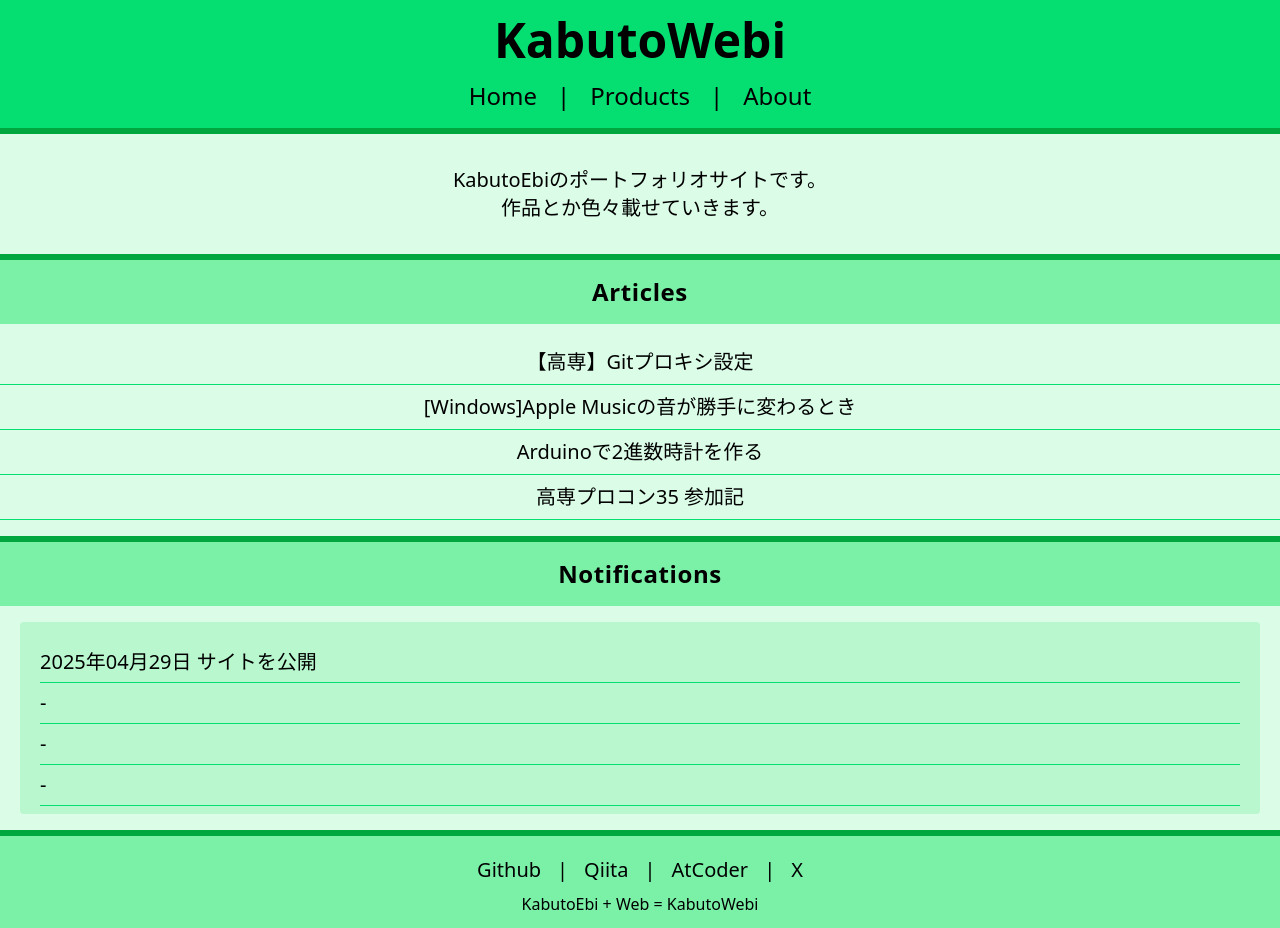
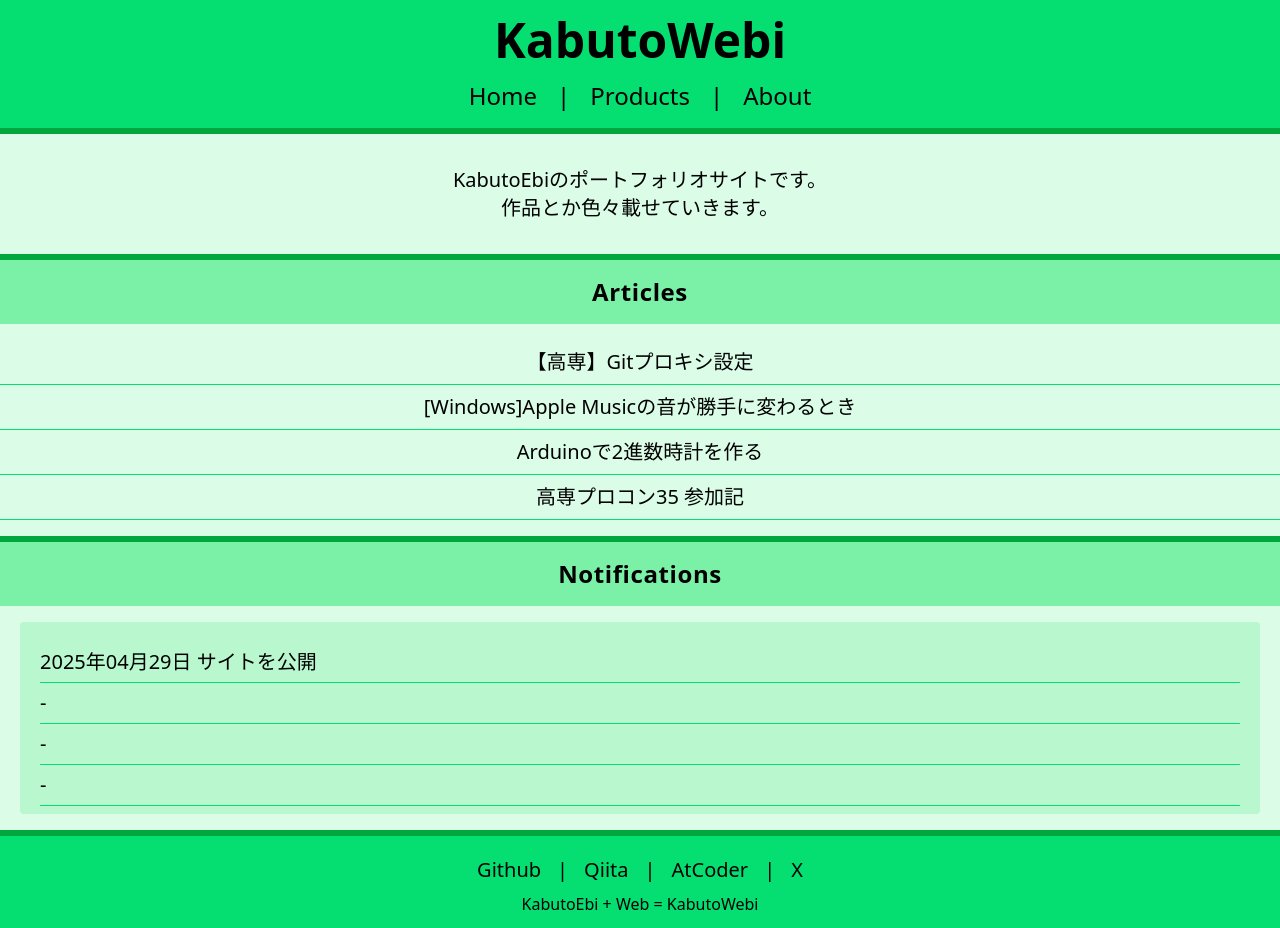
Before and after one commit to KabutoEbi/KabutoWebi, a React (Vite) app: page / in a window 1280 px wide. Built offline with nearby package versions, Linux system fonts and the light colour scheme.

Commit message:
adjust color

```diff
--- a/src/components/Footer.jsx
+++ b/src/components/Footer.jsx
@@ -2,7 +2,7 @@ import React from "react";
 
 const Footer = () => {
     return (
-        <div className="textcenter mt-4 bg-green-300 border-t-6 border-green-600 p-3">
+        <div className="textcenter mt-4 bg-green-400 border-t-6 border-green-600 p-3">
             <div className="text-xl my-2">
                 <ul className="flex justify-center space-x-4">
                     <li><a href="https://github.com/KabutoEbi" target="_blank" rel="noopener noreferrer">Github</a></li>
```
